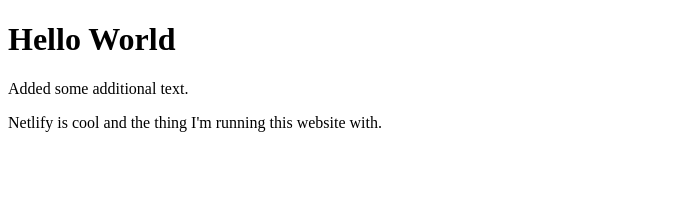
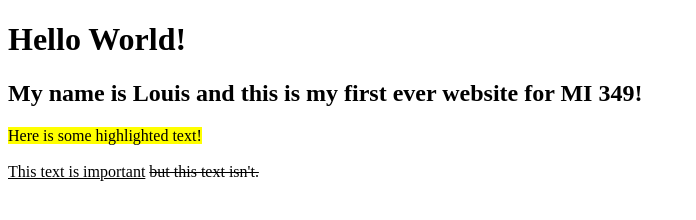
Before and after one commit to louiscierpial/MI_349_git-github_tutorial_9-21-2026, a plain HTML site: page index.html in a window 1280 px wide. Shown: the whole page, without its empty margins (0-696 px from the left). Drawn offline with Linux system fonts and the light colour scheme.

Commit message:
Modified text written in class to customized text. Increased usage of HTML tags for upgraded typography.

```diff
--- a/index.html
+++ b/index.html
@@ -6,8 +6,9 @@
     <title>Document</title>
 </head>
 <body>
-    <h1>Hello World</h1>
-    <p>Added some additional text.</p>
-    <p>Netlify is cool and the thing I'm running this website with.</p>
+    <h1>Hello World!</h1>
+    <h2>My name is Louis and this is my first ever website for MI 349!</h2>
+    <mark>Here is some highlighted text!</mark>
+    <u><br><br>This text is important</u> <del> but this text isn't.</del>
 </body>
 </html>
```
